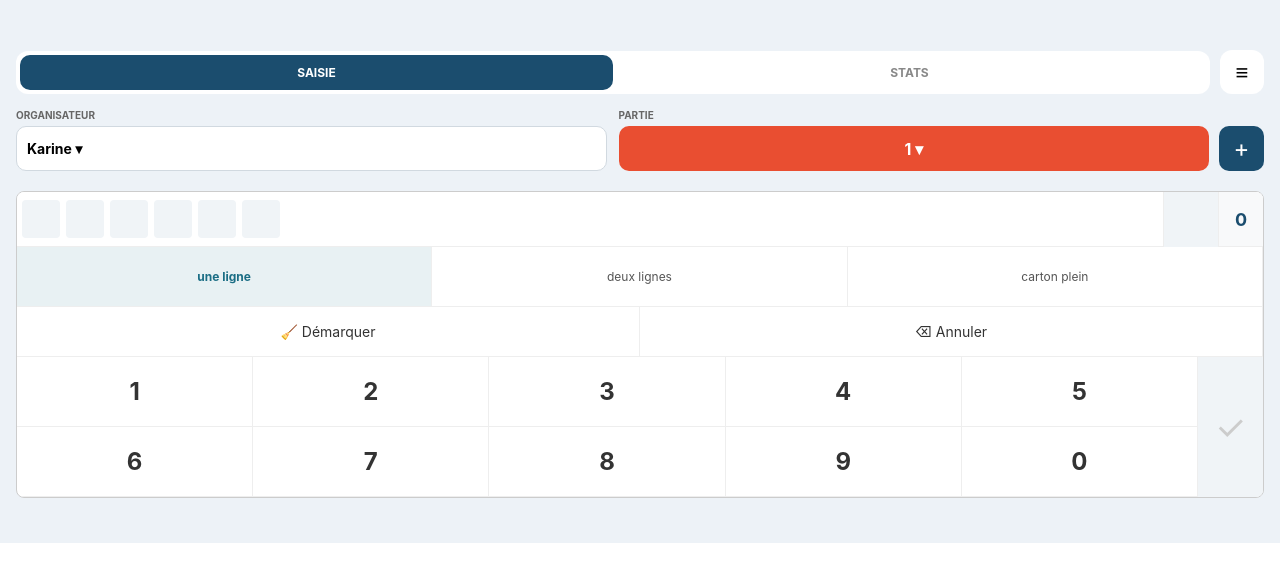
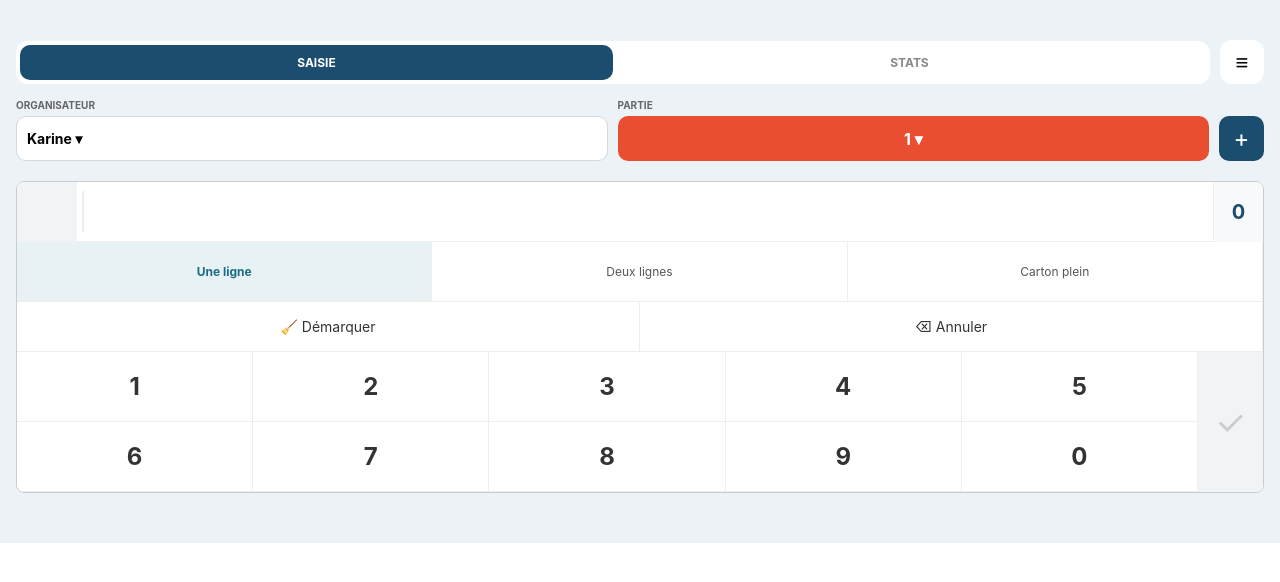
Before and after one commit to Git1602051961/statslotos, a React (Vite) app: page / in a window 1280 px wide. Shown: the top 582 px of the page. Built offline with nearby package versions, Linux system fonts and the light colour scheme.

Commit message:
Update App.tsx

```diff
--- a/App.tsx
+++ b/App.tsx
@@ -1,7 +1,6 @@
 import React, { useState } from 'react';
-import { View, Text, TouchableOpacity, StyleSheet, Modal, FlatList, Alert, TextInput, ScrollView, Dimensions } from 'react-native';
+import { View, Text, TouchableOpacity, StyleSheet, Modal, FlatList, TextInput, ScrollView, Dimensions } from 'react-native';
 
-// --- TYPES ---
 interface NumeroSaisi {
   val: number;
   mode: string;
@@ -30,22 +29,17 @@ export default function LotoApp() {
   const [selectedTypePartie, setSelectedTypePartie] = useState('1');
   const [currentInput, setCurrentInput] = useState('');
   const [mode, setMode] = useState('Une ligne');
-  const [statPeriod, setStatPeriod] = useState<'JOUR' | 'GLOBAL'>('GLOBAL');
 
   const currentOrg = organisateurs.find(o => o.id === selectedOrgId) || organisateurs[0];
   const today = new Date().toLocaleDateString();
 
-  // --- ACTIONS ---
   const handlePressNumber = (val: string) => {
     let nextInput = currentInput + val;
     if (nextInput.length > 2) return;
     if (nextInput.length === 2) {
       const num = parseInt(nextInput);
       if (num >= 1 && num <= 90) validerNumero(num);
-      else {
-        alert("Erreur: Le numéro doit être entre 1 et 90");
-        setCurrentInput('');
-      }
+      else setCurrentInput('');
     } else {
       setCurrentInput(nextInput);
     }
@@ -78,8 +72,7 @@ export default function LotoApp() {
   };
 
   const viderHistorique = () => {
-    const confirmation = window.confirm("Voulez-vous vraiment démarquer (vider l'historique) ?");
-    if (confirmation) {
+    if (window.confirm("Vider l'historique ?")) {
         setOrganisateurs(prev => prev.map(o => o.id === selectedOrgId ? {...o, history:[]} : o));
     }
   };
@@ -100,9 +93,9 @@ export default function LotoApp() {
           <View style={styles.headerSelectionRow}>
             <TouchableOpacity style={styles.flexOne} onPress={() => setModalSelectOrgVisible(true)}>
               <Text style={styles.labelHeader}>ORGANISATEUR</Text>
-              <View style={styles.whiteBox}><Text style={styles.boldText} numberOfLines={1}>{currentOrg.nom} ▾</Text></View>
+              <View style={styles.whiteBox}><Text style={styles.boldText}>{currentOrg.nom} ▾</Text></View>
             </TouchableOpacity>
-            <View style={{width: 12}} />
+            <View style={{width: 10}} />
             <TouchableOpacity style={styles.flexOne} onPress={() => setModalPartieVisible(true)}>
               <Text style={styles.labelHeader}>PARTIE</Text>
               <View style={styles.partieBadge}><Text style={styles.partieBadgeText}>{selectedTypePartie} ▾</Text></View>
@@ -111,30 +104,38 @@ export default function LotoApp() {
           </View>
 
           <View style={styles.mainNumpadCard}>
-            {/* BARRE HISTORIQUE (NUMÉROS EN CARRÉS) */}
+            {/* BANDE BLANCHE CORRIGÉE POUR ÉVITER LE RECOUVREMENT */}
             <View style={styles.numHistoryBar}>
-              <View style={styles.historyScrollArea}>
-                {[6, 5, 4, 3, 2, 1].map((offset) => {
+              {/* Le dernier numéro à gauche (Marron) */}
+              <View style={[styles.lastNumSlotSquare, currentOrg.history[0] ? styles.bgBrown : styles.bgEmpty]}>
+                <Text style={styles.historyText}>{currentOrg.history[0]?.val || ''}</Text>
+              </View>
+
+              {/* Séparateur visuel */}
+              <View style={styles.separator} />
+
+              {/* L'historique suivant (Bleu) */}
+              <ScrollView horizontal showsHorizontalScrollIndicator={false} style={styles.historyScrollArea}>
+                {[1, 2, 3, 4, 5, 6, 7, 8, 9, 10].map((offset) => {
                   const val = currentOrg.history[offset]?.val;
+                  if (!val) return null;
                   return (
-                    <View key={offset} style={[styles.historySlotSquare, val ? styles.bgBlue : styles.bgEmpty]}>
-                      <Text style={styles.historyText}>{val || ''}</Text>
+                    <View key={offset} style={[styles.historySlotSquare, styles.bgBlue]}>
+                      <Text style={styles.historyText}>{val}</Text>
                     </View>
                   );
                 })}
-              </View>
-              <View style={[styles.lastNumSlotSquare, currentOrg.history[0] ? styles.bgBrown : styles.bgEmpty]}>
-                <Text style={styles.historyText}>{currentOrg.history[0]?.val || ''}</Text>
-              </View>
+              </ScrollView>
+
               <View style={styles.counterSection}>
-                <Text style={styles.counterText}>{currentOrg.history.filter(h => h.date === today).length}</Text>
+                <Text style={styles.counterText}>{currentOrg.history.length}</Text>
               </View>
             </View>
 
             <View style={styles.modeGrid}>
               {['Une ligne', 'Deux lignes', 'Carton plein'].map(m => (
                 <TouchableOpacity key={m} onPress={() => setMode(m)} style={[styles.modeItem, mode === m && styles.modeItemActive]}>
-                  <Text style={[styles.modeItemText, mode === m && styles.modeItemTextActive]}>{m.toLowerCase()}</Text>
+                  <Text style={[styles.modeItemText, mode === m && styles.modeItemTextActive]}>{m}</Text>
                 </TouchableOpacity>
               ))}
             </View>
@@ -167,27 +168,17 @@ export default function LotoApp() {
             </View>
           </View>
           <View style={styles.currentSaisieContainer}>
-            {currentInput.length > 0 && <Text style={styles.currentSaisieText}>Entrée : {currentInput}</Text>}
+            {currentInput.length > 0 && <Text style={styles.currentSaisieText}>Saisie : {currentInput}</Text>}
           </View>
         </View>
-      ) : (
-        <ScrollView style={styles.statsContainer}>
-          <Text style={styles.titleLarge}>Fréquence des numéros</Text>
-          <View style={styles.periodRow}>
-            <TouchableOpacity onPress={() => setStatPeriod('JOUR')} style={[styles.periodBtn, statPeriod === 'JOUR' && styles.periodActive]}><Text style={statPeriod === 'JOUR' ? {color:'#fff'} : null}>Aujourd'hui</Text></TouchableOpacity>
-            <TouchableOpacity onPress={() => setStatPeriod('GLOBAL')} style={[styles.periodBtn, statPeriod === 'GLOBAL' && styles.periodActive]}><Text style={statPeriod === 'GLOBAL' ? {color:'#fff'} : null}>Historique</Text></TouchableOpacity>
-          </View>
-        </ScrollView>
-      )}
+      ) : null}
 
-      {/* --- MODALES AVEC BOUTON FERMER --- */}
-
-      {/* Modale Partie */}
+      {/* MODALES */}
       <Modal visible={modalPartieVisible} transparent animationType="fade">
         <View style={styles.overlay}>
           <View style={styles.modalContentLarge}>
             <View style={styles.modalHeader}>
-                    <Text style={styles.titleLarge}>Choisir la Partie</Text>
+                <Text style={styles.modalTitle}>Choisir la Partie</Text>
                 <TouchableOpacity onPress={() => setModalPartieVisible(false)}><Text style={styles.closeX}>✕</Text></TouchableOpacity>
             </View>
             <ScrollView contentContainerStyle={styles.gridParties}>
@@ -195,12 +186,10 @@ export default function LotoApp() {
                 <TouchableOpacity key={p} style={[styles.partSquare, selectedTypePartie === p && {backgroundColor:'#E94E31'}]} onPress={()=>{setSelectedTypePartie(p); setModalPartieVisible(false);}}><Text style={[styles.partText, selectedTypePartie === p && {color:'#fff'}]}>{p}</Text></TouchableOpacity>
                 ))}
             </ScrollView>
-                <TouchableOpacity style={styles.closeBtnFull} onPress={() => setModalPartieVisible(false)}><Text style={styles.closeBtnText}>FERMER</Text></TouchableOpacity>
           </View>
         </View>
       </Modal>
 
-      {/* Modale Ajouter Org */}
       <Modal visible={modalAddOrgVisible} transparent animationType="slide">
         <View style={styles.overlay}>
             <View style={styles.modalContent}>
@@ -213,43 +202,12 @@ export default function LotoApp() {
             </View>
         </View>
       </Modal>
-
-      {/* Modale Selectionner Org */}
-      <Modal visible={modalSelectOrgVisible} transparent animationType="fade">
-        <View style={styles.overlay}>
-            <View style={styles.modalContent}>
-                <View style={styles.modalHeader}><Text style={styles.modalTitle}>Sélect. Organisateur</Text><TouchableOpacity onPress={()=>setModalSelectOrgVisible(false)}><Text style={styles.closeX}>✕</Text></TouchableOpacity></View>
-                <FlatList data={organisateurs} renderItem={({item})=>(<TouchableOpacity style={styles.orgItem} onPress={()=>{setSelectedOrgId(item.id); setModalSelectOrgVisible(false);}}><Text style={{fontSize: 16}}>{item.nom}</Text></TouchableOpacity>)} />
-                <TouchableOpacity style={styles.closeBtnFull} onPress={()=>setModalSelectOrgVisible(false)}><Text style={styles.closeBtnText}>FERMER</Text></TouchableOpacity>
-            </View>
-        </View>
-      </Modal>
-
-      {/* Menu Principal */}
-      <Modal visible={menuVisible} transparent>
-        <TouchableOpacity style={styles.overlay} onPress={() => setMenuVisible(false)}>
-          <View style={styles.modalContent}>
-            <TouchableOpacity style={styles.modalItem} onPress={() => {
-                if(organisateurs.length > 1) {
-                    const nouveaux = organisateurs.filter(o => o.id !== selectedOrgId);
-                    setOrganisateurs(nouveaux);
-                    setSelectedOrgId(nouveaux[0].id);
-                    setMenuVisible(false);
-                } else {
-                    alert("Impossible de supprimer le dernier organisateur");
-                }
-            }}><Text style={{color: 'red', fontWeight: 'bold'}}>Supprimer cet organisateur</Text></TouchableOpacity>
-            <View style={{height: 1, backgroundColor: '#eee', width: '100%'}} />
-            <TouchableOpacity style={styles.modalItem} onPress={() => setMenuVisible(false)}><Text style={{fontWeight: 'bold', color: '#1B4D6E'}}>FERMER</Text></TouchableOpacity>
-          </View>
-        </TouchableOpacity>
-      </Modal>
     </View>
   );
 }
 
 const styles = StyleSheet.create({
-  container: { flex: 1, backgroundColor: '#EDF2F7', paddingHorizontal: 16, paddingTop: 50 },
+  container: { flex: 1, backgroundColor: '#EDF2F7', paddingHorizontal: 16, paddingTop: 40 },
   topNav: { flexDirection: 'row', alignItems: 'center', marginBottom: 15 },
   tabContainer: { flexDirection: 'row', backgroundColor: '#fff', borderRadius: 12, padding: 4, flex: 1, marginRight: 10 },
   tabBtn: { flex: 1, paddingVertical: 10, alignItems: 'center', borderRadius: 10 },
@@ -266,18 +224,19 @@ const styles = StyleSheet.create({
   partieBadgeText: { color: '#fff', fontWeight: 'bold', fontSize: 16 },
   plusBtn: { backgroundColor: '#1B4D6E', width: 45, height: 45, borderRadius: 10, justifyContent: 'center', alignItems: 'center', marginLeft: 10 },
 
-  // BANDE BLANCHE AVEC CARRÉS
+  // BANDE BLANCHE - STRUCTURE HORIZONTALE PROPRE
   mainNumpadCard: { backgroundColor: '#fff', borderRadius: 8, borderWidth: 1, borderColor: '#ccc', overflow: 'hidden' },
-  numHistoryBar: { flexDirection: 'row', height: 55, backgroundColor: '#fff', borderBottomWidth: 1, borderBottomColor: '#eee' },
-  historyScrollArea: { flex: 1, flexDirection: 'row', alignItems: 'center', paddingLeft: 5 },
-  historySlotSquare: { width: 38, height: 38, borderRadius: 4, justifyContent: 'center', alignItems: 'center', marginRight: 6 },
-  lastNumSlotSquare: { width: 55, height: 55, justifyContent: 'center', alignItems: 'center', borderLeftWidth: 1, borderLeftColor: '#eee' },
+  numHistoryBar: { flexDirection: 'row', height: 60, backgroundColor: '#fff', borderBottomWidth: 1, borderBottomColor: '#eee', alignItems: 'center' },
+  lastNumSlotSquare: { width: 60, height: 60, justifyContent: 'center', alignItems: 'center' },
+  separator: { width: 2, height: '70%', backgroundColor: '#eee', marginHorizontal: 5 },
+  historyScrollArea: { flex: 1, paddingVertical: 10 },
+  historySlotSquare: { width: 40, height: 40, borderRadius: 4, justifyContent: 'center', alignItems: 'center', marginRight: 8 },
   bgBlue: { backgroundColor: '#1B6E85' },
   bgBrown: { backgroundColor: '#A5522E' },
   bgEmpty: { backgroundColor: '#F0F4F7' },
-  counterSection: { width: 45, backgroundColor: '#F8F9FA', alignItems: 'center', justifyContent: 'center', borderLeftWidth: 1, borderLeftColor: '#eee' },
-  historyText: { color: '#fff', fontSize: 18, fontWeight: 'bold' },
-  counterText: { fontSize: 18, color: '#1B4D6E', fontWeight: 'bold' },
+  counterSection: { width: 50, height: 60, backgroundColor: '#F8F9FA', alignItems: 'center', justifyContent: 'center', borderLeftWidth: 1, borderLeftColor: '#eee' },
+  historyText: { color: '#fff', fontSize: 20, fontWeight: 'bold' },
+  counterText: { fontSize: 20, color: '#1B4D6E', fontWeight: 'bold' },
 
   modeGrid: { flexDirection: 'row', height: 60, borderBottomWidth: 1, borderBottomColor: '#eee' },
   modeItem: { flex: 1, justifyContent: 'center', alignItems: 'center', borderRightWidth: 1, borderRightColor: '#eee' },
@@ -294,29 +253,19 @@ const styles = StyleSheet.create({
   keyText: { fontSize: 24, color: '#333', fontWeight: 'bold' },
   checkBtn: { width: 65, justifyContent: 'center', alignItems: 'center', backgroundColor: '#F0F4F7' },
   checkIcon: { fontSize: 35 },
-  currentSaisieContainer: { height: 40, justifyContent: 'center', marginTop: 5 },
-  currentSaisieText: { textAlign: 'center', fontSize: 16, fontWeight: 'bold', color: '#1B6E85' },
+  currentSaisieContainer: { height: 40, justifyContent: 'center', marginTop: 10 },
+  currentSaisieText: { textAlign: 'center', fontSize: 18, fontWeight: 'bold', color: '#1B6E85' },
 
-  // MODALES
   overlay: { flex: 1, backgroundColor: 'rgba(0,0,0,0.7)', justifyContent: 'center', alignItems: 'center' },
   modalContent: { backgroundColor: '#fff', width: '85%', padding: 20, borderRadius: 15 },
   modalContentLarge: { backgroundColor: '#fff', width: '90%', maxHeight: '80%', padding: 20, borderRadius: 15 },
   modalHeader: { flexDirection: 'row', justifyContent: 'space-between', alignItems: 'center', marginBottom: 15 },
   modalTitle: { fontSize: 18, fontWeight: 'bold' },
-  closeX: { fontSize: 24, color: '#999', padding: 5 },
+  closeX: { fontSize: 24, color: '#999' },
   gridParties: { flexDirection: 'row', flexWrap: 'wrap', justifyContent: 'space-between' },
   partSquare: { width: '18%', aspectRatio: 1, backgroundColor: '#F0F4F8', justifyContent: 'center', alignItems: 'center', marginBottom: 10, borderRadius: 8 },
   partText: { fontWeight: 'bold' },
   input: { borderBottomWidth: 2, borderColor: '#1B4D6E', marginBottom: 20, fontSize: 18, padding: 5 },
   modalRowBtns: { flexDirection: 'row', justifyContent: 'space-between' },
   halfBtn: { flex: 0.48, padding: 12, borderRadius: 8, alignItems: 'center' },
-  closeBtnFull: { backgroundColor: '#F0F4F8', padding: 12, borderRadius: 8, marginTop: 15, alignItems: 'center' },
-  closeBtnText: { fontWeight: 'bold', color: '#666' },
-  orgItem: { padding: 15, borderBottomWidth: 1, borderBottomColor: '#eee' },
-  modalItem: { padding: 20, alignItems: 'center', width: '100%' },
-  statsContainer: { flex: 1, backgroundColor: '#fff', padding: 20, borderRadius: 15 },
-  titleLarge: { fontSize: 18, fontWeight: 'bold', color: '#1B4D6E' },
-  periodRow: { flexDirection: 'row', justifyContent: 'center', marginTop: 15 },
-  periodBtn: { paddingVertical: 8, paddingHorizontal: 15, borderRadius: 20, backgroundColor: '#eee', marginHorizontal: 5 },
-  periodActive: { backgroundColor: '#1B4D6E' },
 });
```
Lines whose indentation alone changed are shown as unchanged.
